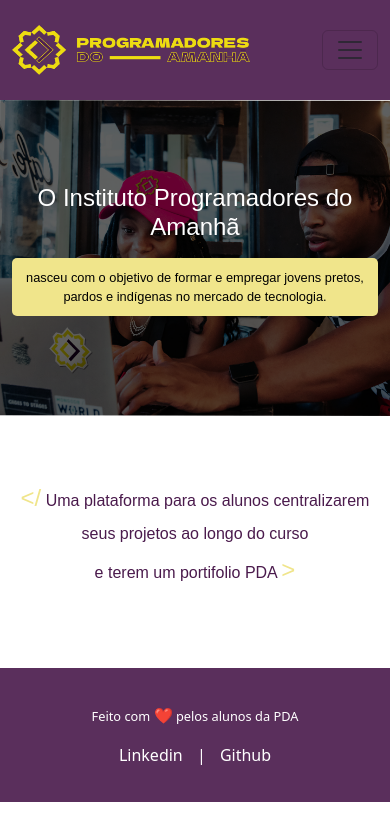
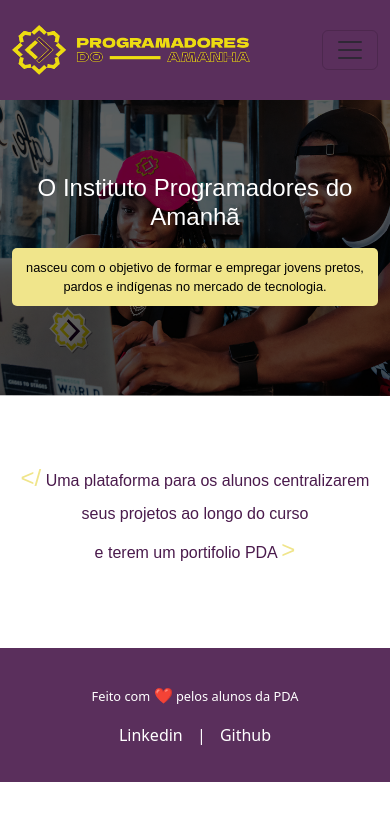
Before and after one commit to VictorCDS-p/PDA_Organization, a React (Vite) app: page / in a window 390 px wide. Shown: the top 840 px of the page. Built offline with nearby package versions, Linux system fonts and the light colour scheme; a web font is replaced by a local one.

Commit message:
feat:changing a code in responsiveness

```diff
--- a/src/components/sectionHome/sectionHome.css
+++ b/src/components/sectionHome/sectionHome.css
@@ -53,7 +53,7 @@
 
 @media (max-width: 414px) {
   .image-pda {
-    margin-top: 0;
+    margin-top: -20px;
   }
 
   .texto-sobreposto {
```
